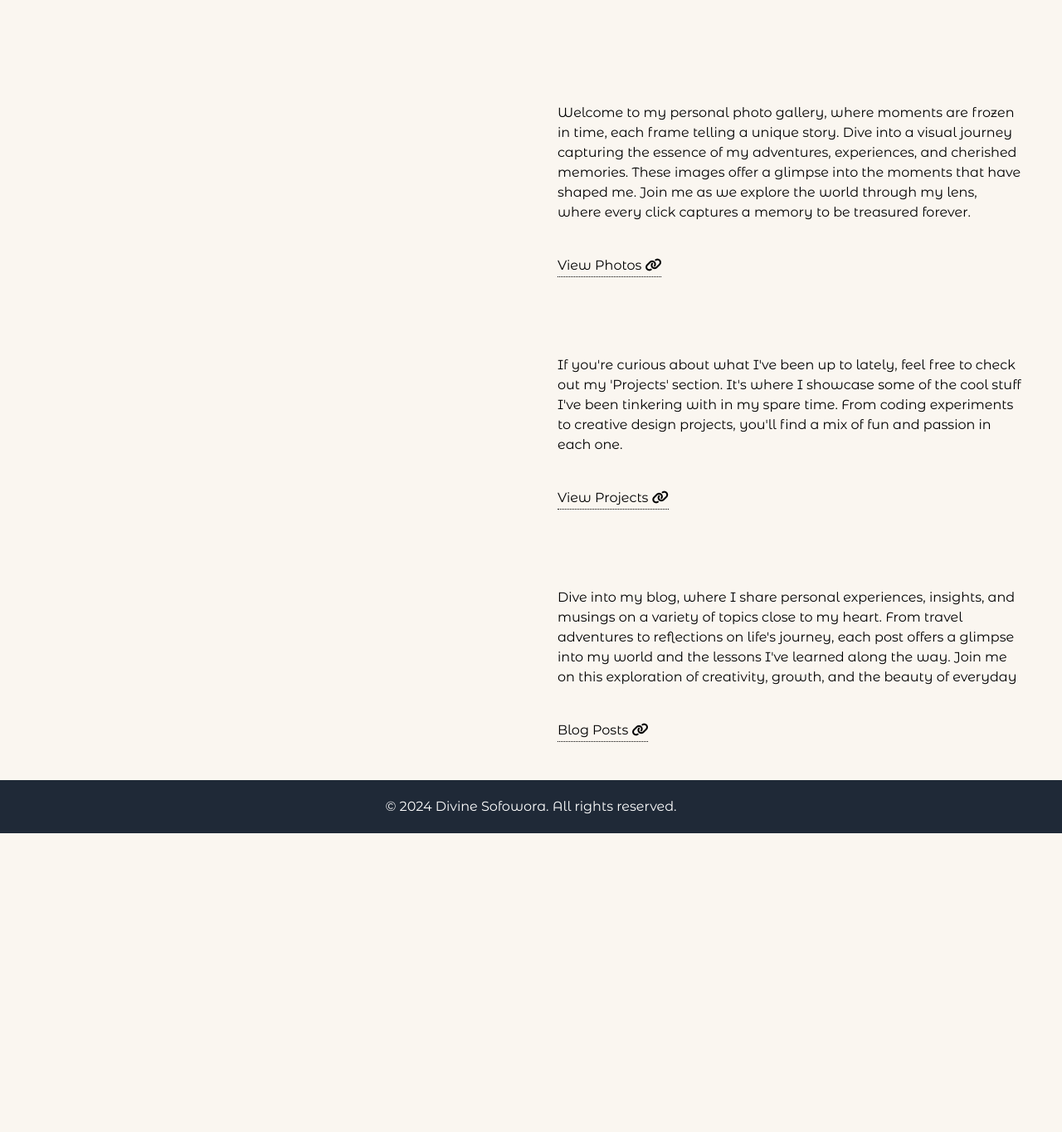
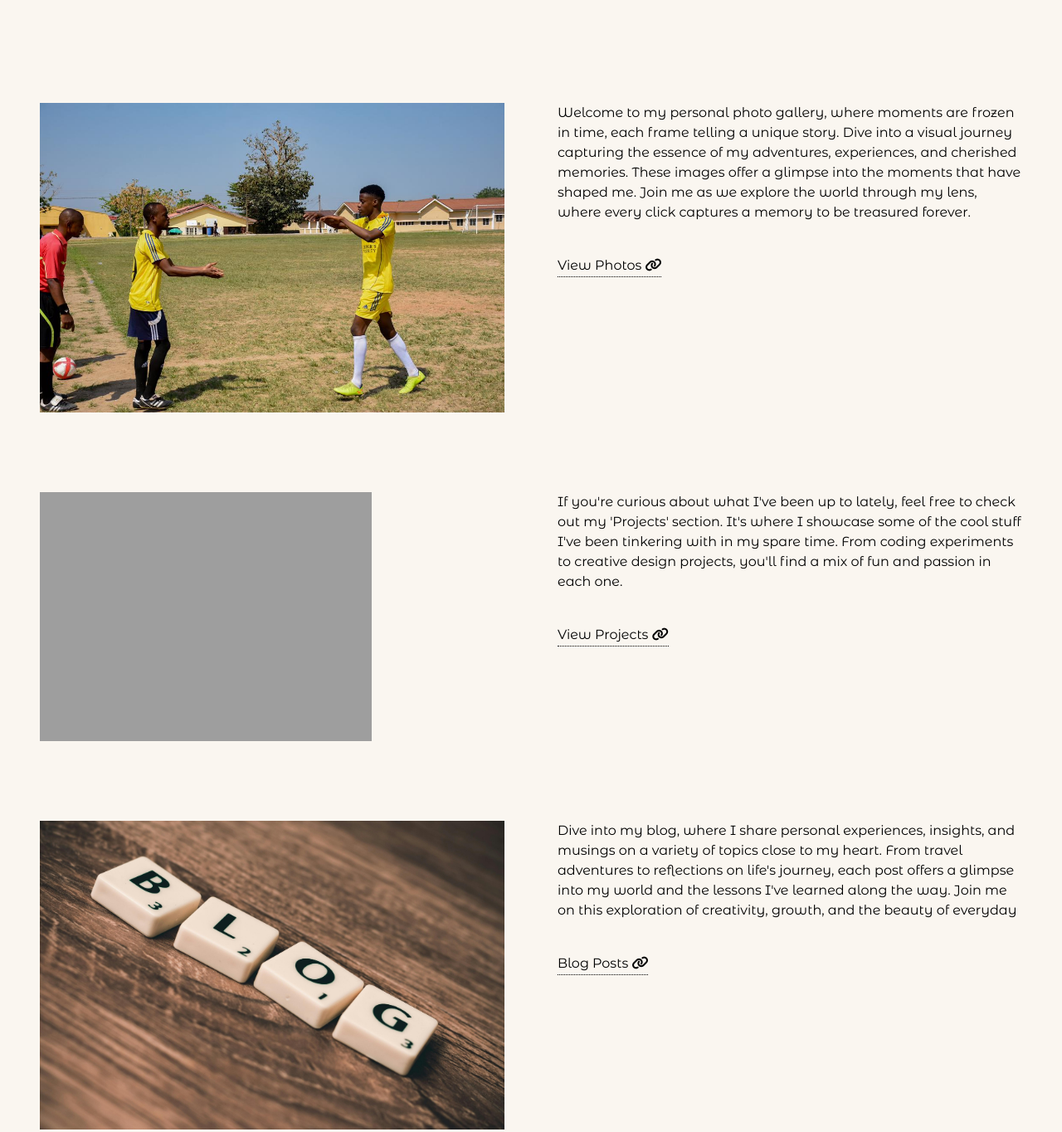
Before and after one commit to Deodiv/personal-website, a website: page index.html in a window 1280 px wide. Shown: the part 820-2184 px from the top of the page at 83% size. Before the commit the page ends 1824 px from the top, so only its background shows below. Drawn offline with nearby package versions, Linux system fonts and the light colour scheme; the site is published under a folder, as on GitHub Pages, so addresses that start at the root find nothing; a web font is replaced by a local one.

Commit message:
Update index.html

```diff
--- a/index.html
+++ b/index.html
@@ -85,7 +85,7 @@
     <section class="grid md:grid-cols-2 gap-16 p-12">
 
         <div>
-            <img src="/images/sport3.jpg" alt="">
+            <img src="images/sport3.jpg" alt="">
         </div>
 
         <div>
@@ -102,7 +102,7 @@
     <section class="grid md:grid-cols-2 gap-16 p-12">
 
         <div>
-            <img src="/images/spacex.png" alt="">
+            <img src="images/spacex.png" alt="">
         </div>
 
         <div>
@@ -122,7 +122,7 @@
     <section class="grid md:grid-cols-2 gap-16 p-12">
 
         <div>
-            <img src="/images/blog.jpeg" alt="">
+            <img src="images/blog.jpeg" alt="">
         </div>
 
         <div>
```
